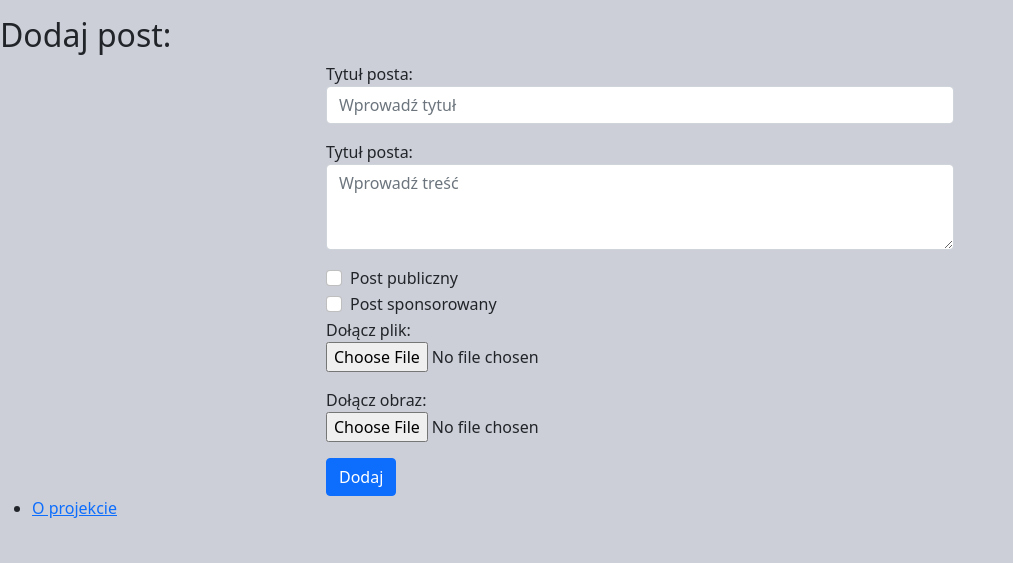
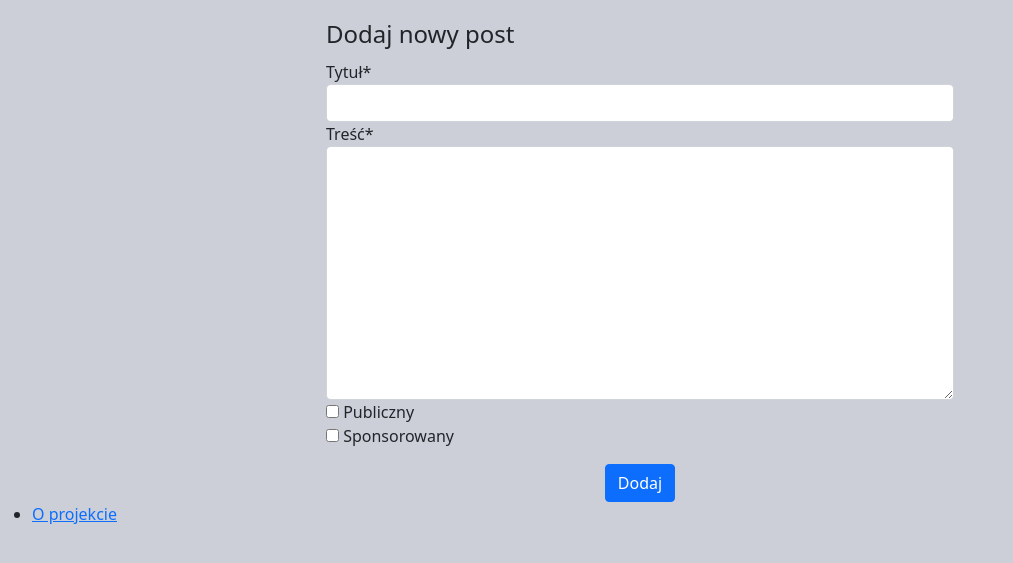
Before and after one commit to JackobM231/Django_projects, a Django app: page /posts/add in a window 1280 px wide. Shown: the part 78-641 px from the top of the page, without its empty margins (0-1013 px from the left). Run offline with Django 3.2, Linux system fonts and the light colour scheme; some libraries are stand-ins or nearby versions.

Commit message:
Crispy_Forms-posts

```diff
--- a/pywww/main/static/main/css/style.css
+++ b/pywww/main/static/main/css/style.css
@@ -6,3 +6,7 @@ body {
   height: 30px;
   width: auto;
 }
+
+fieldset {
+  margin-bottom: 1rem;
+}
--- a/pywww/main/views.py
+++ b/pywww/main/views.py
@@ -1,9 +1,9 @@
 # from django.shortcuts import render -deleted
 # from audioop import reverse
 from django.http import HttpResponseRedirect
+from django.urls import reverse
 from django.shortcuts import render
 
-from django.urls import reverse
 from . import services
 from main.forms import ContactForm
 
@@ -12,15 +12,17 @@ from main.forms import ContactForm
 def hello_world(request):
   return render(request, 'main/hello_world.html', {'text': "Hello Word!"})
 
+
 def about(request):
   return render(request, 'main/about.html')
+
 
 def contact(request):
   if request.method == 'POST':
     form = ContactForm(data=request.POST)
     if form.is_valid():
       services.send_message(form.cleaned_data)
-      return HttpResponseRedirect(reverse('contact'))
+      return HttpResponseRedirect(reverse('main:contact'))
   else:
     form = ContactForm()
 
--- /dev/null
+++ b/pywww/posts/forms.py
@@ -0,0 +1,34 @@
+from crispy_forms.helper import FormHelper
+from crispy_forms.layout import Submit, Layout, Fieldset, ButtonHolder, Div
+from django import forms
+
+
+class PostForm(forms.Form):
+  '''Add new post form'''
+  title = forms.CharField(label="Tytuł", max_length=255)
+  content = forms.CharField(label="Treść", widget=forms.Textarea)
+  published = forms.BooleanField(label="Publiczny", required=False)
+  sponsored = forms.BooleanField(label="Sponsorowany", required=False)
+
+  def __init__(self, *args, **kwargs):
+    super().__init__(*args, **kwargs)
+    self.helper = FormHelper()
+    self.helper.form_method = 'post'
+    self.helper.form_action = 'add'
+    self.helper.layout = Layout(
+      Div (
+        Fieldset(
+          'Dodaj nowy post',
+          'title',
+          'content',
+          'published',
+          'sponsored',
+          css_class='crispy_forms col-md-6'
+        ),
+        ButtonHolder(
+          Submit('submit', 'Dodaj', css_class='btn btn-primary'),
+          css_class='d-flex justify-content-center'
+        ),
+        css_class='row justify-content-md-center',
+      )
+    )
--- a/pywww/posts/templates/posts/add.html
+++ b/pywww/posts/templates/posts/add.html
@@ -1,55 +1,9 @@
 {% extends 'base.html' %}
 
-{% load static %}
-{% block style %}<link href={% static "posts/css/style.css" %} rel="stylesheet">{% endblock %}
+{% load crispy_forms_tags %}
 
-{% block title %}Dodaj post{% endblock %}
+{% block title %}New post{% endblock %}
 
 {% block body %}
-
-  <h2>Dodaj post:</h2>
-  <div class="about">
-    <form method="POST" class='row justify-content-md-center'>
-      {% csrf_token %}
-      <div class="col-md-6">
-        <div class="form-group">
-          <label for="p_title">Tytuł posta:</label>
-          <input type="text" id="p_title" name="title" class="form-control" maxlength="255" placeholder="Wprowadź tytuł" required>
-        </div>
-
-        <div class="form-group">
-          <label for="p_content">Tytuł posta:</label>
-          <textarea type="text" id="p_content" name="content" class="form-control" placeholder="Wprowadź treść" rows='3' required></textarea>
-        </div>
-
-        <div class="form-check">
-          <label class="form-check-label" for="p_published">
-            Post publiczny
-          </label>
-          <input class="form-check-input" type="checkbox" id="p_published">
-        </div>
-
-        <div class="form-check">
-          <label class="form-check-label" for="p_sponsored">
-            Post sponsorowany
-          </label>
-          <input class="form-check-input" type="checkbox" id="p_sponsored">
-        </div>
-
-        <div class="form-group row">
-          <label for="p_file">Dołącz plik: </label>
-          <input type="file" class="form-control-file" name="file" id="p_file">
-        </div>
-
-        <div class="form-group row">
-          <label for="p_image">Dołącz obraz: </label>
-          <input type="file" class="form-control-file" accept="image/*" name="image" id="p_image">
-        </div>
-
-        <!-- <button type="submit" class="btn btn-primary">Dodaj</button> -->
-        <input type="submit" value="Dodaj" class="btn btn-primary">
-      </div>
-    </form>
-  </div>
-
+  {% crispy form %}
 {% endblock %}
--- a/pywww/posts/urls.py
+++ b/pywww/posts/urls.py
@@ -1,11 +1,12 @@
 from django.urls import path
 # from django.conf.urls.static import static
-from posts.views import posts_list, post_details, add_post
+from posts.views import posts_list, post_details, add_post_form
 
 
 app_name = 'posts'
 urlpatterns = [
     path('', posts_list, name='list'),
-    path('add', add_post, name='add'),
+    # path('add', add_post, name='add'),
+    path('add', add_post_form, name='add'),
     path('<int:post_id>', post_details, name='post_details'),
 ]
--- a/pywww/posts/views.py
+++ b/pywww/posts/views.py
@@ -1,10 +1,12 @@
 # from django.shortcuts import render -deleted
-from django.http import HttpResponse
 # from django.template import loader
 # # Imported loader let us use get_template method (replaced with render method)
+from django.http import HttpResponseRedirect
 from django.shortcuts import render
+from django.urls import reverse
 
 from posts.models import Post
+from posts.forms import PostForm
 
 # Create your views here.
 def posts_list(request):
@@ -13,16 +15,6 @@ def posts_list(request):
   context = {'posts_list': published_posts, 'all_posts_number': all_posts, 'topics': ['fantasy', 3, True]}
   return render(request, "posts/list.html", context)
 
-# def post(request):
-#   post = Post.objects.first()
-#   html = f"<h2>{post.title}</h2>"
-#   html += f'''<div>
-#                 <small>Utworzono: {post.created}, zmodyfikowano: {post.modified}</small>
-#               </div>
-#               <div>
-#                 <p>{post.content}.</p>
-#               </div>'''
-#   return HttpResponse(html)
 
 def post_details(request, post_id):
   post = Post.objects.get(id=post_id)
@@ -32,3 +24,16 @@ def post_details(request, post_id):
 
 def add_post(request):
   return render(request, "posts/add.html")
+
+
+def add_post_form(request):
+  if request.method == "POST" and request.user.is_authenticated:
+    form = PostForm(data=request.POST)
+    if form.is_valid():
+      form.cleaned_data['author'] = request.user
+      post = Post.objects.create(**form.cleaned_data)
+      return HttpResponseRedirect(reverse('posts:add'))
+  else:
+    form = PostForm()
+
+  return render(request, 'posts/add.html', {'form': form})
--- a/pywww/requirements.txt
+++ b/pywww/requirements.txt
@@ -4,4 +4,4 @@ Faker==9.9.0
 django-import-export
 PyYAML==6.0
 pillow
-django-crispy-forms
+django-crispy-forms~=1.13.0
```
Also changed, not shown: pywww/main/forms.py (+3 -4 lines), pywww/main/templates/main/contact.html (+6 -2 lines), pywww/posts/templates/posts/add_2.html (added, +55 -0 lines), pywww/db.sqlite3.
